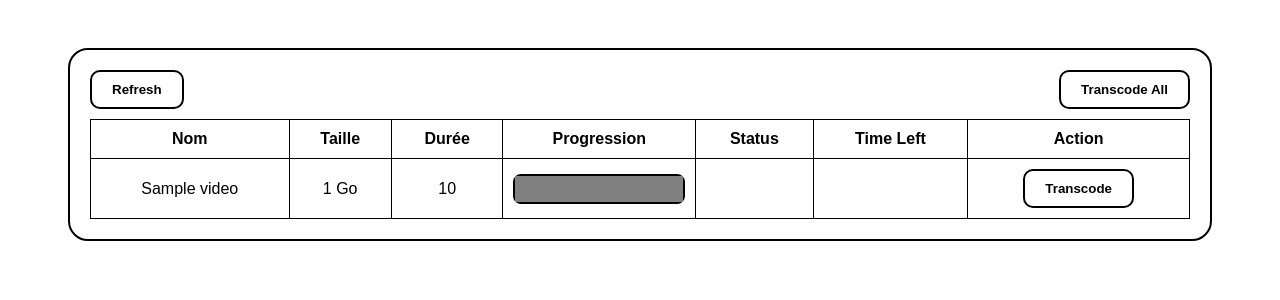
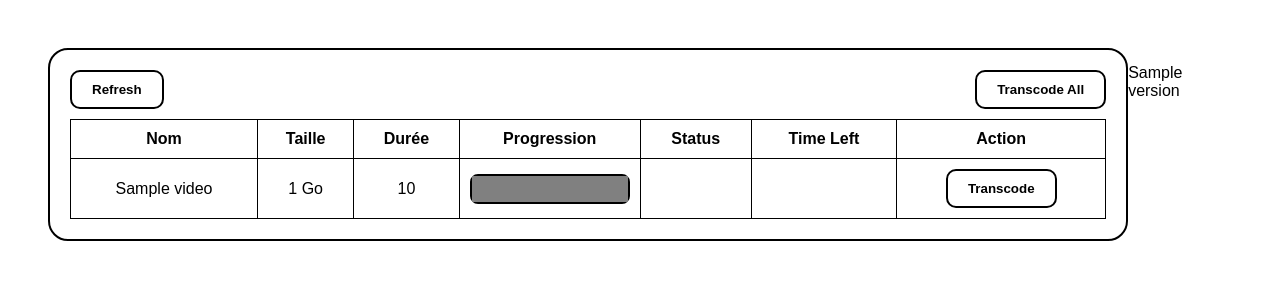
Before and after one commit to corazon008/OptiVideo, a Flask app: template templates/index.html in a window 1280 px wide. Shown: the top 300 px of the page. Run offline with Flask 3, Linux system fonts and the light colour scheme; the template is opened without the code that fills it: most values are stand-ins (such as "Sample title", 1, 10 or a date in 2020); data that the repository does not hold is empty.

Commit message:
introduce version label

```diff
--- a/main.py
+++ b/main.py
@@ -3,6 +3,9 @@ from threading import Thread
 
 from ffmpegProcess.FfmpegManager import FfmpegManager
 from video.VideosManager import VideosManager
+
+__VERSION__ = "1.0.2"
+
 app = Flask(__name__)
 
 def background_task(hash:str):
@@ -10,7 +13,7 @@ def background_task(hash:str):
 @app.route('/')
 def index():
     VideosManager.refreshDatabase()
-    return render_template("index.html", videos=VideosManager.videos.values())
+    return render_template("index.html", videos=VideosManager.videos.values(), version=__VERSION__)
 
 @app.route('/start/<hash>')
 def start_task(hash:str):
--- a/templates/index.html
+++ b/templates/index.html
@@ -45,6 +45,7 @@
         </tbody>
     </table>
 </div>
+<p>{{ version }}</p>
 <script src="{{ url_for('static', filename='script.js') }}"></script>
 </body>
 </html>
```
